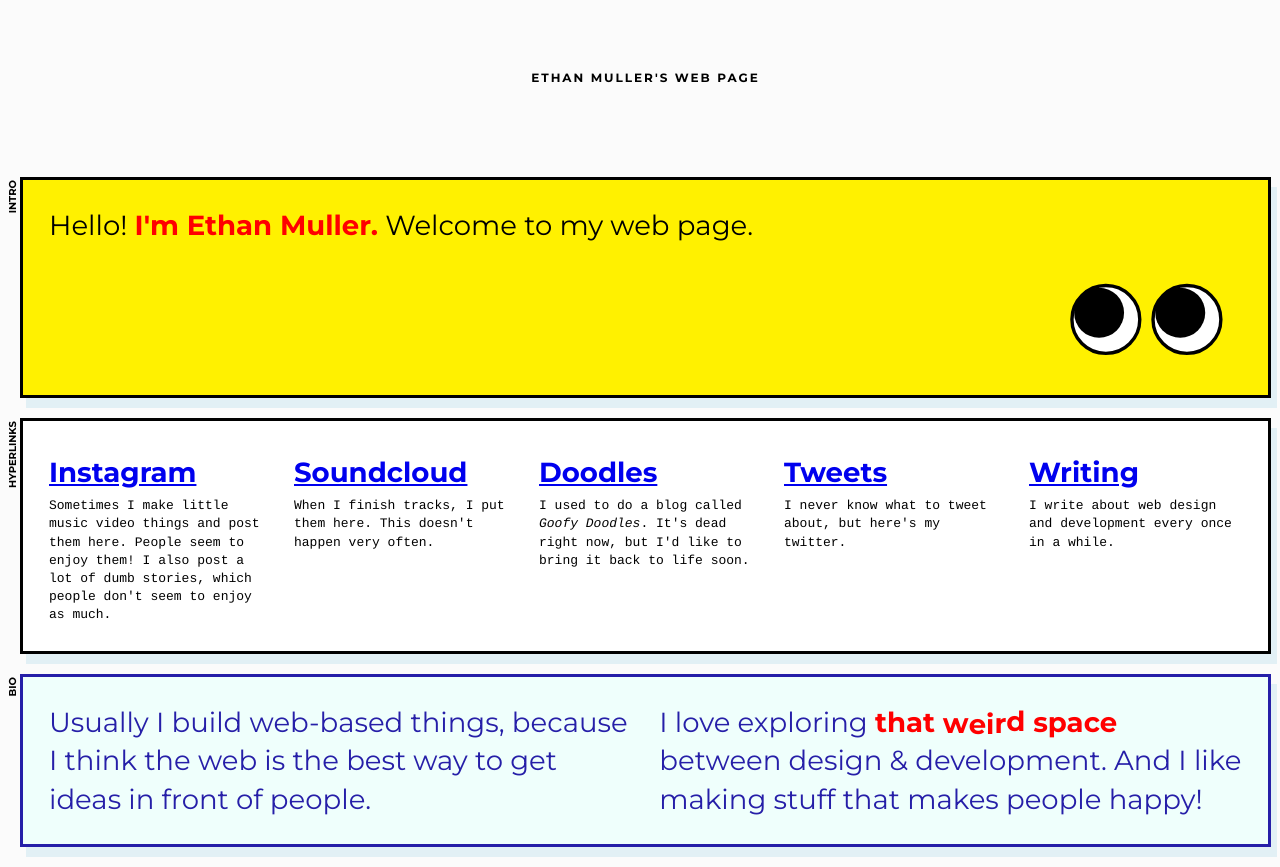
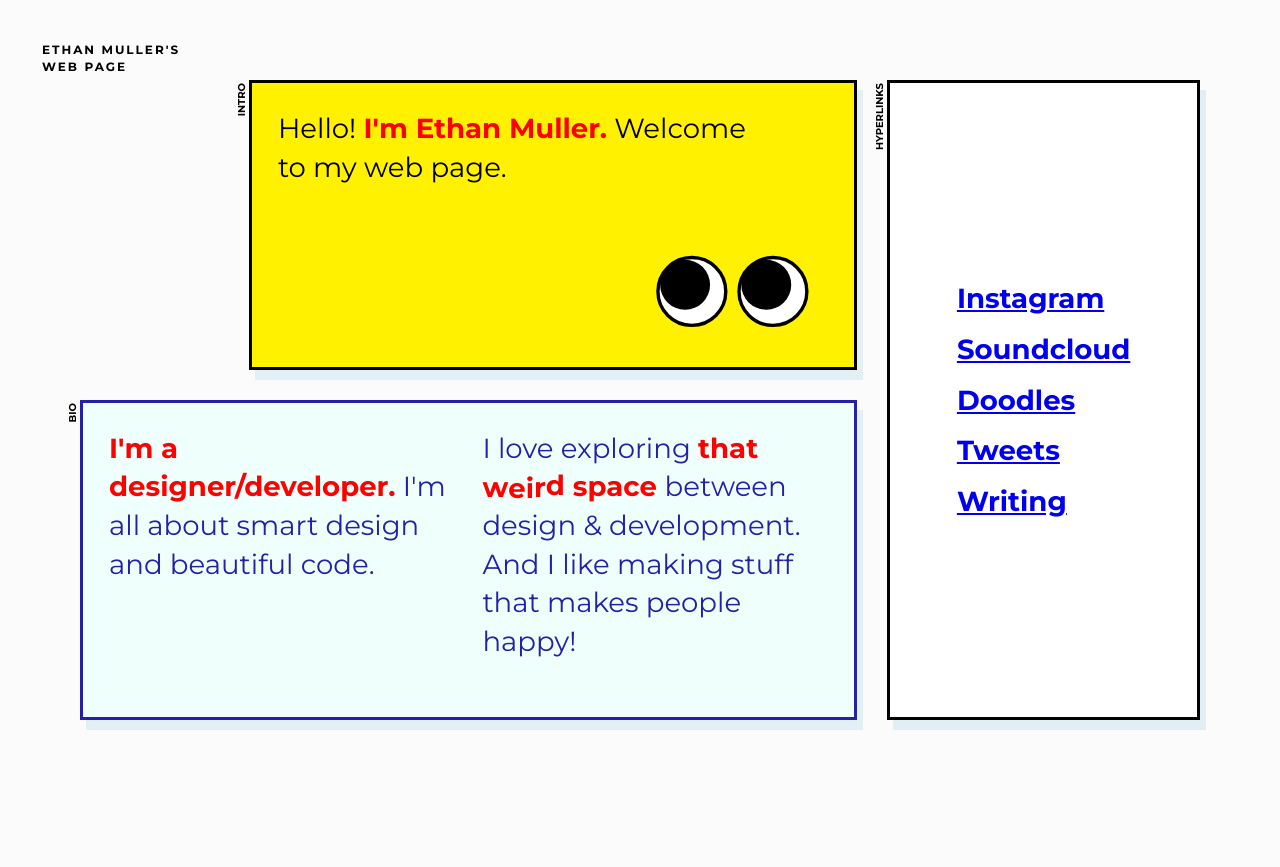
Before and after one commit to ethanmuller/ethanmuller.com, a PHP site: page /public/index.html in a window 1280 px wide. After the commit the page ends 730 px from the top, so only its background shows below. Run offline with PHP 8.4, Linux system fonts and the light colour scheme; style sheets or scripts are compiled from the project's sources; some libraries are stand-ins or nearby versions.

Commit message:
Revert "wip"
This reverts commit db8f25f22e7d7a9e7ef02ed7b805bf63e7d2acca.

```diff
--- a/src/public/index.html
+++ b/src/public/index.html
@@ -83,54 +83,11 @@
     </div>
 
     <div>
-      <section class="c-box c-box--hyperlinks">
-        <h2 class="c-box__heading">Hyperlinks</h2>
-        <ul class="o-link-grid">
-          <li class="c-hyperlink">
-            <a class="c-hyperlink__link" href="https://www.instagram.com/emuuuuuuuu">Instagram</a>
-            <div class="c-hyperlink__body">
-              Sometimes I make little music video things and post them here.
-              People seem to enjoy them! I also post a lot of dumb stories,
-              which people don't seem to enjoy as&nbsp;much.
-            </div>
-          </li>
-          <li class="c-hyperlink">
-            <a class="c-hyperlink__link" href="https://soundcloud.com/ethanmuller">Soundcloud</a>
-            <div class="c-hyperlink__body">
-              When I finish tracks, I put them here.
-              This doesn't happen very&nbsp;often.
-            </div>
-          </li>
-          <li class="c-hyperlink">
-            <a class="c-hyperlink__link" href="http://goofydoodl.es/">Doodles</a>
-            <div class="c-hyperlink__body">
-              I used to do a blog called <i>Goofy Doodles</i>.
-              It's dead right now, but I'd like to bring it back to life&nbsp;soon.
-            </div>
-          </li>
-          <li class="c-hyperlink">
-            <a class="c-hyperlink__link" href="https://twitter.com/ethanmuller">Tweets</a>
-            <div class="c-hyperlink__body">
-              I never know what to tweet about, but here's my twitter.
-            </div>
-          </li>
-          <li class="c-hyperlink">
-            <a class="c-hyperlink__link" href="https://seesparkbox.com/foundry/author/ethan_muller">Writing</a>
-            <div class="c-hyperlink__body">
-              I write about web design and development every once in a while.
-            </div>
-          </li>
-        </ul>
-      </section>
-    </div>
-
-    <div>
-      <section class="c-box c-box--bio c-textbox">
+      <section class="c-box c-box--bio">
         <h2 class="c-box__heading">Bio</h2>
         <p>
-          <!-- <strong>I'm a designer/developer.</strong> -->
-          Usually I build web-based things, because I think
-          the web is the best way to get ideas in front of people.
+          <strong>I'm a designer/developer.</strong>
+          I'm all about smart design and beautiful code.
         </p>
         <p>
           I love exploring
@@ -148,6 +105,19 @@
       </section>
     </div>
 
+    <div>
+      <section class="c-box c-box--hyperlinks">
+        <h2 class="c-box__heading">Hyperlinks</h2>
+        <ul>
+          <li><a href="https://www.instagram.com/emuuuuuuuu">Instagram</a></li>
+          <li><a href="https://soundcloud.com/ethanmuller">Soundcloud</a></li>
+          <li><a href="http://goofydoodl.es/">Doodles</a></li>
+          <li><a href="https://twitter.com/ethanmuller">Tweets</a></li>
+          <li><a href="https://seesparkbox.com/foundry/author/ethan_muller">Writing</a></li>
+        </ul>
+      </section>
+    </div>
+
     <script src="/bundle.js"></script>
   </body>
 </html>
--- a/src/scss/_c-box.scss
+++ b/src/scss/_c-box.scss
@@ -32,12 +32,16 @@
     transform: rotate(-90deg);
   }
 
+  > p {
+    max-width: 17em;
+  }
+
   &--intro {
     --a: black;
     --b: #fff100;
 
     display: grid;
-    // grid-template-columns: repeat(auto-fit, minmax(12em, 1fr));
+    grid-template-columns: repeat(auto-fit, minmax(12em, 1fr));
     grid-gap: 1em;
 
     > * {
@@ -49,11 +53,11 @@
     --a: #261FA8;
     --b: #EFFFFC;
 
-    // display: grid;
-    // grid-template-columns: repeat(auto-fit, minmax(12em, 1fr));
-    // grid-gap: 1em;
-    // align-content: start;
-    // justify-content: start;
+    display: grid;
+    grid-template-columns: repeat(auto-fit, minmax(12em, 1fr));
+    grid-gap: 1em;
+    align-content: start;
+    justify-content: start;
 
     > * {
       margin: 0;
@@ -64,6 +68,9 @@
     --a: black;
     --b: white;
 
-    // padding: 2rem;
+    display: flex;
+    justify-content: center;
+    align-items: center;
+    padding: 2rem;
   }
 }
--- a/src/scss/_c-hyperlink.scss
+++ /dev/null
@@ -1,9 +0,0 @@
-.c-hyperlink {
-  &__link {
-  }
-
-  &__body {
-    font-size: small;
-    font-family: courier, monospace;
-  }
-}
--- a/src/scss/_c-textbox.scss
+++ /dev/null
@@ -1,8 +0,0 @@
-.c-textbox {
-  display: grid;
-  grid-gap: 1em;
-  grid-template-columns: repeat(auto-fit, minmax(10rem, 1fr));
-
-  > p {
-  }
-}
--- a/src/scss/_generic.body.scss
+++ b/src/scss/_generic.body.scss
@@ -15,34 +15,34 @@ body {
   max-width: 75em;
   margin: 0 auto;
 
+  display: grid;
+  grid-template-rows: auto auto 1fr;
+  grid-gap: 20px;
   padding: 20px 9px 20px 20px;
 
-  display: grid;
-  grid-gap: 20px;
+  @media (min-width: 800px) {
+    grid-template-columns: 4fr 17em;
+    grid-template-rows: auto auto;
+    grid-gap: 30px;
+    align-content: stretch;
 
-  // @media (min-width: 800px) {
-  //   grid-template-columns: 4fr 17em;
-  //   grid-template-rows: auto auto;
-  //   grid-gap: 30px;
-  //   align-content: stretch;
+    padding: 5rem;
 
-  //   padding: 5rem;
+    > div {
+      display: flex;
+    }
 
-  //   > div {
-  //     display: flex;
-  //   }
+    > :nth-child(1) {
+      grid-column: 1;
+    }
 
-  //   > :nth-child(1) {
-  //     grid-column: 1;
-  //   }
+    > :nth-child(2) {
+      grid-column: 1;
+    }
 
-  //   > :nth-child(2) {
-  //     grid-column: 1;
-  //   }
-
-  //   > :nth-child(3) {
-  //     grid-column-end: -1;
-  //     grid-row: 1 / 3;
-  //   }
-  // }
+    > :nth-child(3) {
+      grid-column-end: -1;
+      grid-row: 1 / 3;
+    }
+  }
 }
--- a/src/scss/_generic.custom-reset.scss
+++ b/src/scss/_generic.custom-reset.scss
@@ -74,11 +74,11 @@ h1 {
   margin: 5vmin 0 10vmin;
 
 
-  // @media (min-width: 800px) {
-  //   text-align: left;
-  //   padding-right: 2rem;
-  //   margin: -3rem 0 0 -3rem;
-  // }
+  @media (min-width: 800px) {
+    text-align: left;
+    padding-right: 2rem;
+    margin: -3rem 0 0 -3rem;
+  }
 }
 
 ul {
--- a/src/scss/_o-link-grid.scss
+++ /dev/null
@@ -1,5 +0,0 @@
-.o-link-grid {
-  display: grid;
-  grid-template-columns: repeat(auto-fit, minmax(12rem, 1fr));
-  grid-gap: 2rem;
-}
--- a/src/scss/base.scss
+++ b/src/scss/base.scss
@@ -5,11 +5,6 @@
 @import 'generic.custom-reset';
 @import 'generic.body';
 
-// o for object
-@import 'o-link-grid';
-
 // c for component
 @import 'c-box';
 @import 'c-eyes';
-@import 'c-textbox';
-@import 'c-hyperlink';
```
